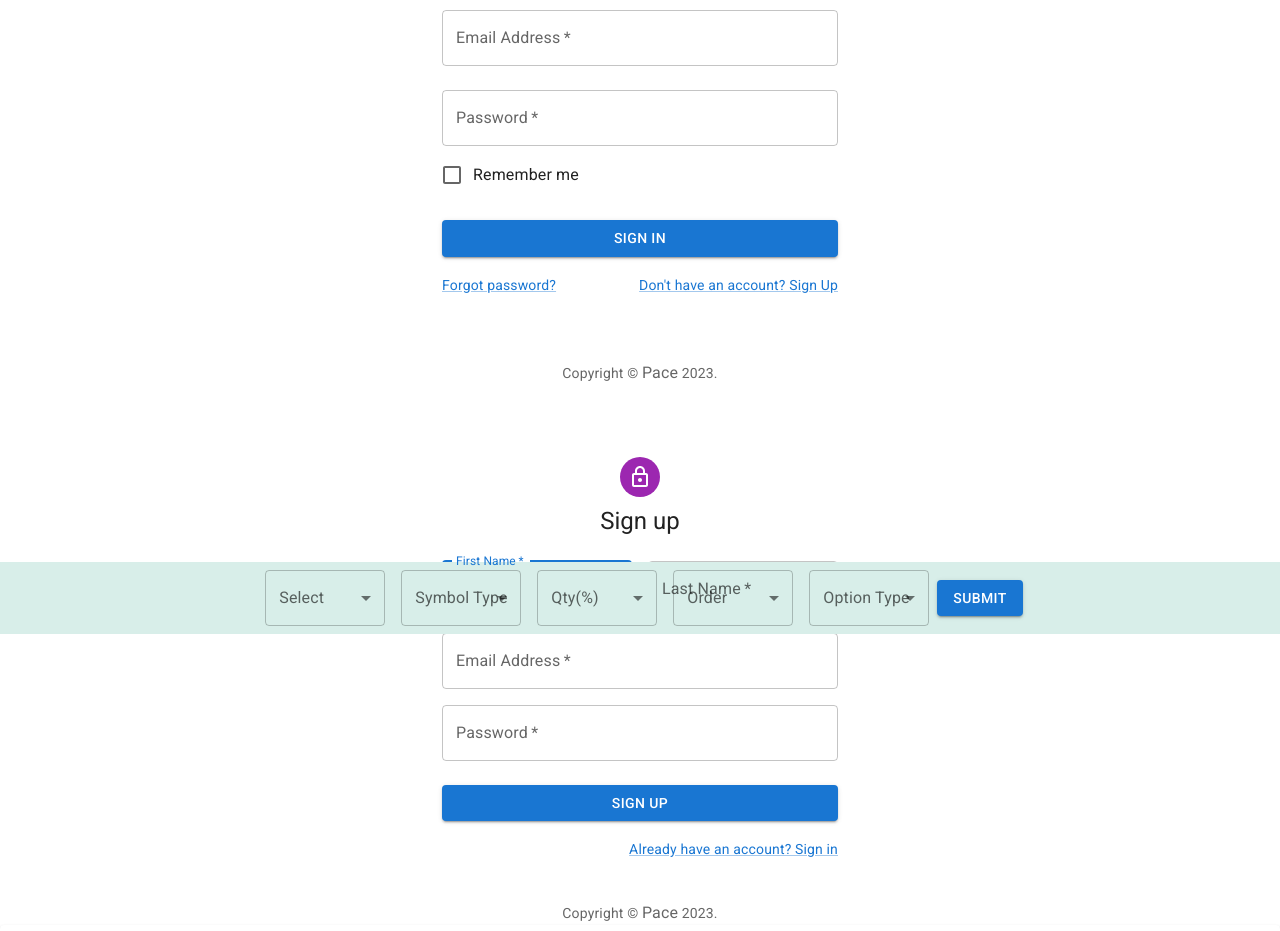
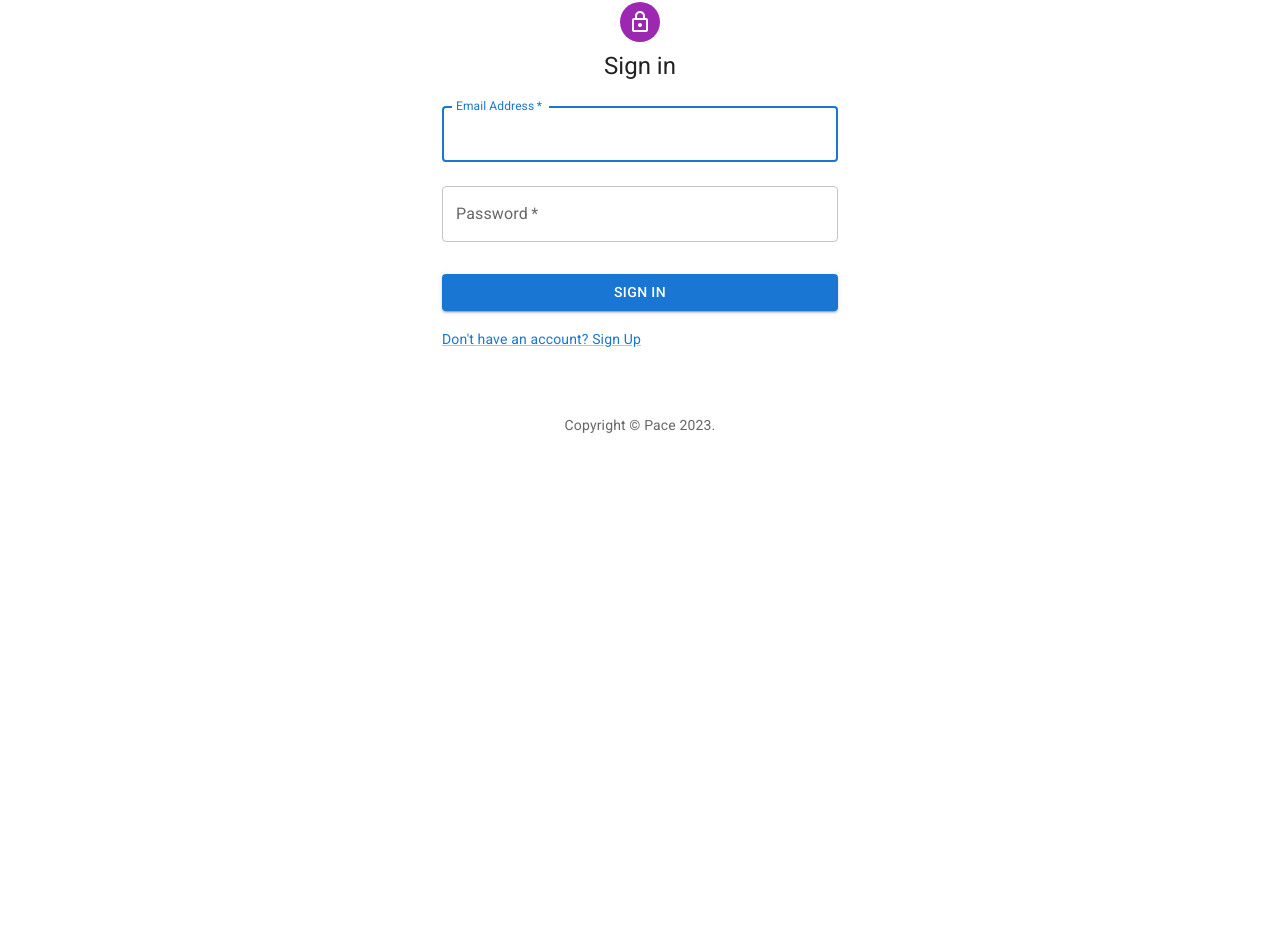
Before and after one commit to Sandy8172/Dashboard, a React (Create React App) app: page / in a window 1280 px wide. Shown: the part 166-1097 px from the top of the page. After the commit the page ends 800 px from the top, so only its background shows below. Built offline with nearby package versions, Linux system fonts and the light colour scheme; no server answers.

Commit message:
signin signup logic updated

```diff
--- a/package.json
+++ b/package.json
@@ -14,6 +14,7 @@
     "react": "^18.2.0",
     "react-dom": "^18.2.0",
     "react-redux": "^8.0.5",
+    "react-router-dom": "^6.11.2",
     "react-scripts": "5.0.1"
   },
   "scripts": {
--- a/src/App.js
+++ b/src/App.js
@@ -1,16 +1,16 @@
 import "./App.css";
+import { Routes, Route } from "react-router-dom";
 import Footer from "./components/footer/Footer";
 import MainDash from "./components/mainDash/MainDash";
 import SignIn from "./components/signIn&signUp/SignIn";
 import SignUp from "./components/signIn&signUp/SignUp";
 function App() {
   return (
-    <div>
-      <SignIn/>
-      <SignUp />
-      <MainDash />
-      <Footer />
-    </div>
+    <Routes>
+      <Route path="/" element={<SignIn />} />
+      <Route path="/signup" element={<SignUp />} />
+      <Route path="/dashboard" element={<><MainDash /> <Footer /></>} />
+    </Routes>
   );
 }
 
--- a/src/components/signIn&signUp/SignIn.js
+++ b/src/components/signIn&signUp/SignIn.js
@@ -1,32 +1,41 @@
-import React from 'react';
-import { Avatar, Button, CssBaseline, TextField, FormControlLabel, Checkbox, Link, Grid, Box, Typography, Container } from '@mui/material';
-import LockOutlinedIcon from '@mui/icons-material/LockOutlined';
-import { createTheme, ThemeProvider } from '@mui/material/styles';
-
-function Copyright(props) {
-  return (
-    <Typography variant="body2" color="text.secondary" align="center" {...props}>
-      {'Copyright © '}
-      <Typography color="inherit" style={{ display: "inline" }}>
-        Pace
-      </Typography>{' '}
-      {new Date().getFullYear()}
-      {'.'}
-    </Typography>
-  );
-}
-
+import React, { useEffect } from "react";
+import {
+  Avatar,
+  Button,
+  CssBaseline,
+  TextField,
+  Link,
+  Grid,
+  Box,
+  Typography,
+  Container,
+} from "@mui/material";
+import LockOutlinedIcon from "@mui/icons-material/LockOutlined";
+import { createTheme, ThemeProvider } from "@mui/material/styles";
+import axios from "axios";
+import { useNavigate } from "react-router-dom";
 
 const defaultTheme = createTheme();
 
- const SignIn=()=> {
+const SignIn = () => {
+  const navigate = useNavigate();
+  const API_KEY = "AIzaSyCf0Z2VjUZDXtELLJVyvpjciwdKWxA4nxc";
+
   const handleSubmit = (event) => {
     event.preventDefault();
     const data = new FormData(event.currentTarget);
-    console.log({
-      email: data.get('email'),
-      password: data.get('password'),
-    });
+    const postData = {
+      email: data.get("email"),
+      password: data.get("password"),
+      returnSecureToken: true,
+    };
+    axios
+      .post(
+        `https://identitytoolkit.googleapis.com/v1/accounts:signInWithPassword?key=${API_KEY}`,
+        postData
+      )
+      .then(() => navigate("/dashboard", { replace: true }))
+      .catch((err) => alert(err.response.data.error.message));
   };
 
   return (
@@ -35,27 +44,32 @@ const defaultTheme = createTheme();
         <CssBaseline />
         <Box
           sx={{
-            marginTop: 8,
-            display: 'flex',
-            flexDirection: 'column',
-            alignItems: 'center',
+            marginTop: 20,
+            display: "flex",
+            flexDirection: "column",
+            alignItems: "center",
           }}
         >
-          <Avatar sx={{ m: 1, bgcolor: 'secondary.main' }}>
+          <Avatar sx={{ m: 1, bgcolor: "secondary.main" }}>
             <LockOutlinedIcon />
           </Avatar>
           <Typography component="h1" variant="h5">
             Sign in
           </Typography>
-          <Box component="form" onSubmit={handleSubmit} noValidate sx={{ mt: 1 }}>
+          <Box
+            component="form"
+            onSubmit={handleSubmit}
+            noValidate
+            sx={{ mt: 1 }}
+          >
             <TextField
               margin="normal"
               required
               fullWidth
-              id="email"
               label="Email Address"
               name="email"
               autoComplete="email"
+              type="email"
               autoFocus
             />
             <TextField
@@ -65,12 +79,7 @@ const defaultTheme = createTheme();
               name="password"
               label="Password"
               type="password"
-              id="password"
               autoComplete="current-password"
-            />
-            <FormControlLabel
-              control={<Checkbox value="remember" color="primary" />}
-              label="Remember me"
             />
             <Button
               type="submit"
@@ -80,24 +89,26 @@ const defaultTheme = createTheme();
             >
               Sign In
             </Button>
-            <Grid container>
-              <Grid item xs>
-                <Link href="#" variant="body2">
-                  Forgot password?
-                </Link>
-              </Grid>
-              <Grid item>
-                <Link href="#" variant="body2">
-                  {"Don't have an account? Sign Up"}
-                </Link>
-              </Grid>
+            <Grid item>
+              <Link href="/signup" variant="body2">
+                {"Don't have an account? Sign Up"}
+              </Link>
             </Grid>
           </Box>
         </Box>
-        <Copyright sx={{ mt: 8, mb: 4 }} />
+        <Typography
+          variant="body2"
+          color="text.secondary"
+          align="center"
+          sx={{ mt: 8 }}
+        >
+          {"Copyright © "}
+          Pace {new Date().getFullYear()}
+          {"."}
+        </Typography>
       </Container>
     </ThemeProvider>
   );
-}
+};
 
 export default SignIn;
--- a/src/components/signIn&signUp/SignUp.js
+++ b/src/components/signIn&signUp/SignUp.js
@@ -1,45 +1,49 @@
-import * as React from "react";
-import Avatar from "@mui/material/Avatar";
-import Button from "@mui/material/Button";
-import CssBaseline from "@mui/material/CssBaseline";
-import TextField from "@mui/material/TextField";
-import Link from "@mui/material/Link";
-import Grid from "@mui/material/Grid";
-import Box from "@mui/material/Box";
-import LockOutlinedIcon from "@mui/icons-material/LockOutlined";
-import Typography from "@mui/material/Typography";
-import Container from "@mui/material/Container";
+import React, { useState } from "react";
+import {
+  Avatar,
+  Button,
+  CssBaseline,
+  TextField,
+  Link,
+  Grid,
+  Box,
+  Typography,
+  Container,
+} from "@mui/material";
+import { LockOutlined as LockOutlinedIcon } from "@mui/icons-material";
 import { createTheme, ThemeProvider } from "@mui/material/styles";
-
-function Copyright(props) {
-  return (
-    <Typography
-      variant="body2"
-      color="text.secondary"
-      align="center"
-      {...props}
-    >
-      {"Copyright © "}
-      <Typography color="inherit" style={{ display: "inline" }}>
-        Pace
-      </Typography>{' '}{" "}
-      {new Date().getFullYear()}
-      {"."}
-    </Typography>
-  );
-}
-
+import axios from "axios";
+import { useNavigate } from "react-router-dom";
 
 const defaultTheme = createTheme();
 
 const SignUp = () => {
+  const navigate = useNavigate();
+  const API_KEY = "AIzaSyCf0Z2VjUZDXtELLJVyvpjciwdKWxA4nxc";
+
+  const [firstName, setFirstName] = useState("");
+  const [lastName, setLastName] = useState("");
+  const [email, setEmail] = useState("");
+  const [password, setPassword] = useState("");
+
   const handleSubmit = (event) => {
     event.preventDefault();
-    const data = new FormData(event.currentTarget);
-    console.log({
-      email: data.get("email"),
-      password: data.get("password"),
-    });
+    if (!firstName || !lastName || !email || !password) {
+      alert("Please fill in all required fields.");
+      return;
+    }
+    const postData = {
+      email,
+      password,
+      returnSecureToken: true,
+    };
+    axios
+      .post(
+        `https://identitytoolkit.googleapis.com/v1/accounts:signUp?key=${API_KEY}`,
+        postData
+      )
+      .then(() => navigate("/", { replace: true }))
+      .catch((err) => alert(err.response.data.error.message));
   };
 
   return (
@@ -71,42 +75,47 @@ const SignUp = () => {
                 <TextField
                   autoComplete="given-name"
                   name="firstName"
-                  required
                   fullWidth
                   id="firstName"
                   label="First Name"
                   autoFocus
+                  value={firstName}
+                  onChange={(e) => setFirstName(e.target.value)}
                 />
               </Grid>
               <Grid item xs={12} sm={6}>
                 <TextField
-                  required
                   fullWidth
                   id="lastName"
                   label="Last Name"
                   name="lastName"
                   autoComplete="family-name"
+                  value={lastName}
+                  onChange={(e) => setLastName(e.target.value)}
                 />
               </Grid>
               <Grid item xs={12}>
                 <TextField
-                  required
                   fullWidth
                   id="email"
                   label="Email Address"
                   name="email"
+                  type="email"
                   autoComplete="email"
+                  value={email}
+                  onChange={(e) => setEmail(e.target.value)}
                 />
               </Grid>
               <Grid item xs={12}>
                 <TextField
-                  required
                   fullWidth
                   name="password"
                   label="Password"
                   type="password"
                   id="password"
                   autoComplete="new-password"
+                  value={password}
+                  onChange={(e) => setPassword(e.target.value)}
                 />
               </Grid>
             </Grid>
@@ -120,14 +129,23 @@ const SignUp = () => {
             </Button>
             <Grid container justifyContent="flex-end">
               <Grid item>
-                <Link href="#" variant="body2">
+                <Link href="/" variant="body2">
                   Already have an account? Sign in
                 </Link>
               </Grid>
             </Grid>
           </Box>
         </Box>
-        <Copyright sx={{ mt: 5 }} />
+        <Typography
+          variant="body2"
+          color="text.secondary"
+          align="center"
+          sx={{ mt: 5 }}
+        >
+          {"© "}
+          Pace {new Date().getFullYear()}
+          {"."}
+        </Typography>
       </Container>
     </ThemeProvider>
   );
--- a/src/index.js
+++ b/src/index.js
@@ -4,13 +4,16 @@ import "./index.css";
 import App from "./App";
 import { Provider } from "react-redux";
 import store from "./store/store";
+import { BrowserRouter } from "react-router-dom";
 
 const root = ReactDOM.createRoot(document.getElementById("root"));
 root.render(
   <React.StrictMode>
-    <Provider store={store}>
-      <App />
-    </Provider>
+    <BrowserRouter>
+      <Provider store={store}>
+        <App />
+      </Provider>
+    </BrowserRouter>
   </React.StrictMode>
 );
 
```
Also changed, not shown: 1 other file (tests, documents, lock files or other folders).
